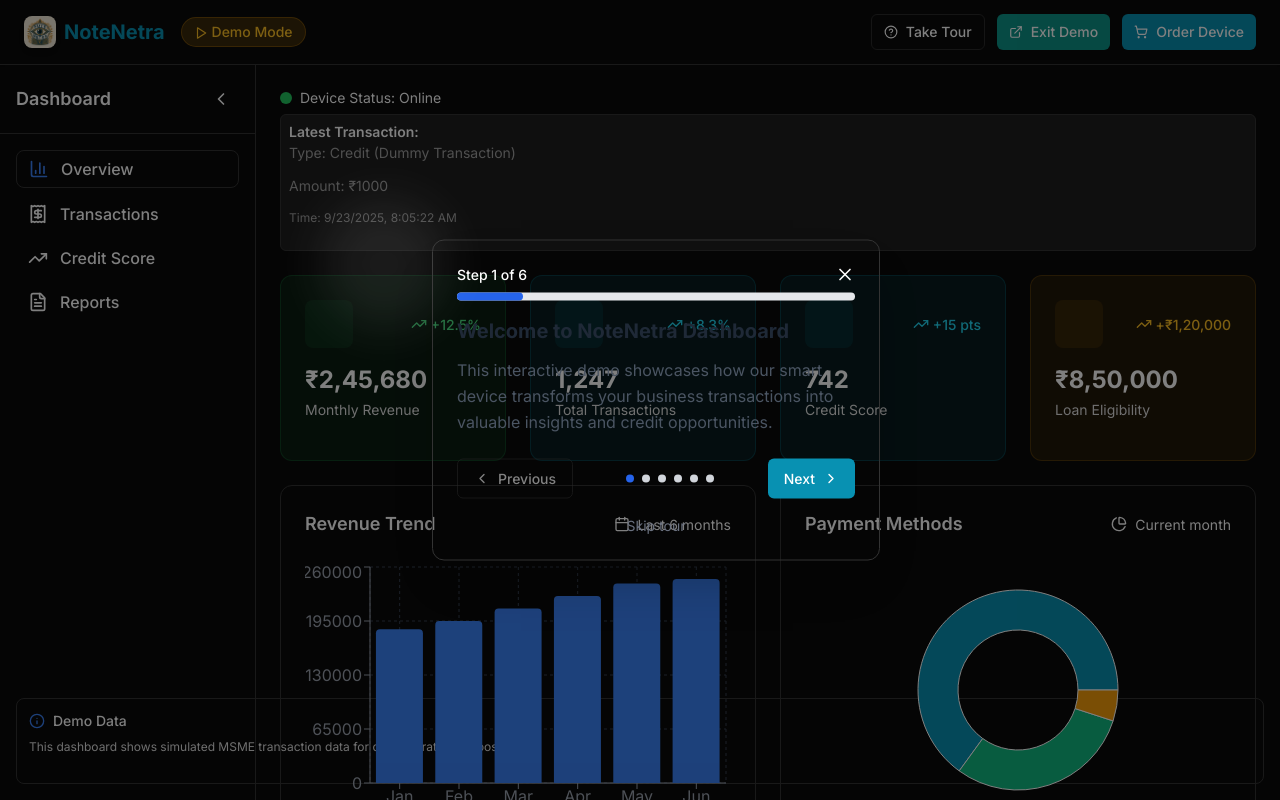
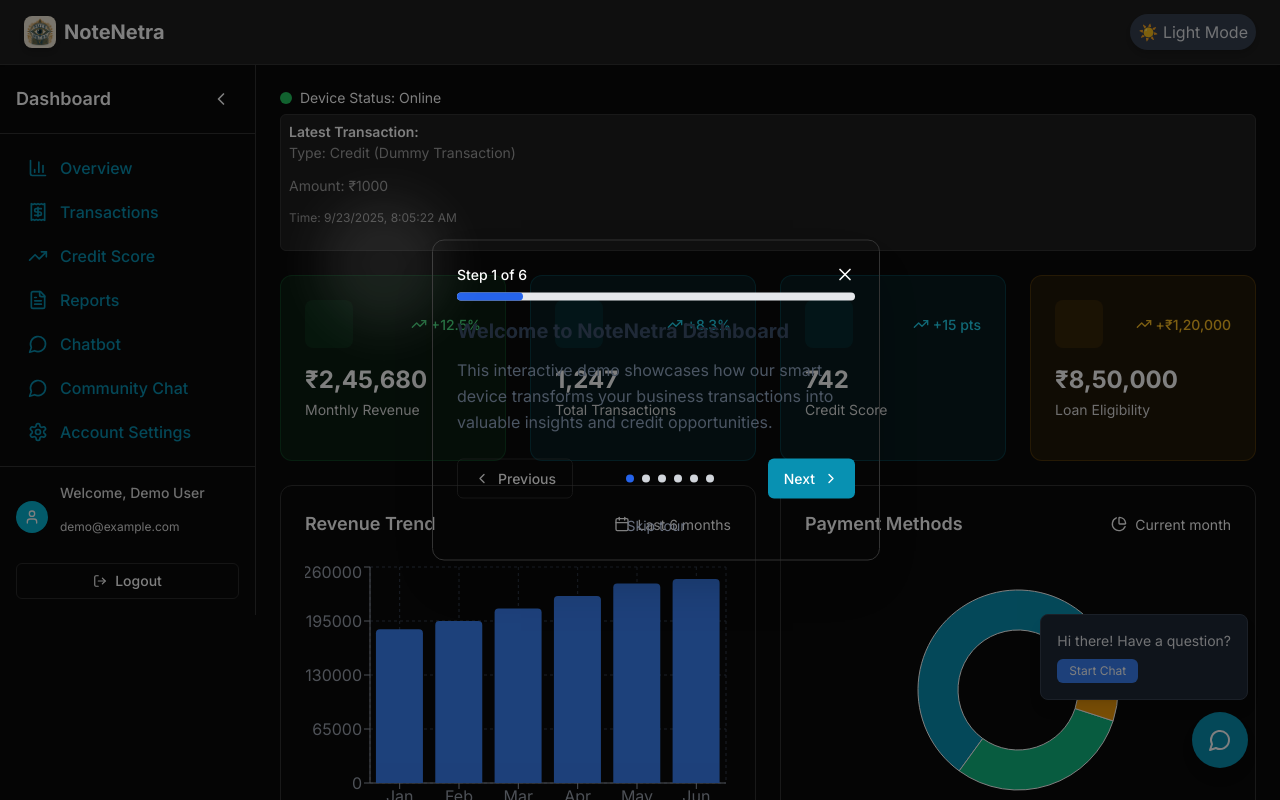
Before and after one commit to kakupro133/NoteNetra, a React (Vite) app: page /dashboard-demo in a window 1280 px wide. Shown: the top 800 px of the page. Built offline with nearby package versions, Linux system fonts and the light colour scheme.

Commit message:
Feat: Integrate dashboard components and dummy data into dashboard-demo page

```diff
--- a/src/pages/dashboard-demo/index.jsx
+++ b/src/pages/dashboard-demo/index.jsx
@@ -1,29 +1,35 @@
 import React, { useState, useEffect } from 'react';
 import { useNavigate } from 'react-router-dom';
-import DemoHeader from './components/DemoHeader';
-import DemoSidebar from './components/DemoSidebar';
+import Header from '../dashboard/components/Header';
+import Sidebar from '../dashboard/components/Sidebar';
 import OverviewView from './components/OverviewView';
 import TransactionsView from './components/TransactionsView';
 import CreditScoreView from './components/CreditScoreView';
 import ReportsView from './components/ReportsView';
 import GuidedTour from './components/GuidedTour';
 import MobileBottomNav from './components/MobileBottomNav';
-import DeviceStatus from '../../components/DeviceStatus'; // Import DeviceStatus
+import DeviceStatus from '../../components/DeviceStatus';
+import ChatWidget from '../../components/ChatWidget';
+import PrivateChatList from '../dashboard/components/PrivateChatList';
+import PrivateChatWindow from '../dashboard/components/PrivateChatWindow';
+import UserProfile from '../dashboard/components/UserProfile';
+import useTheme from '../../hooks/useTheme';
 
 const DashboardDemo = () => {
   const navigate = useNavigate();
+  const { theme, toggleTheme } = useTheme();
   const [activeView, setActiveView] = useState('overview');
   const [isSidebarCollapsed, setIsSidebarCollapsed] = useState(false);
   const [showGuidedTour, setShowGuidedTour] = useState(false);
   const [isMobile, setIsMobile] = useState(false);
   const [isLoading, setIsLoading] = useState(true);
   const [error, setError] = useState(null);
-  const deviceId = "8Z642cHB2pXTGv8BnCbrzMYGWz23"; // Updated device ID to match Firebase
+  const deviceId = "ESP32_DevKitV1"; // Generic dummy ID
+  const user = { uid: 'demoUser', displayName: 'Demo User', email: 'demo@example.com' }; // Dummy user for demo
 
   useEffect(() => {
     console.log('DashboardDemo: Component mounted');
 
-    // Check if user is on mobile
     const checkMobile = () => {
       setIsMobile(window.innerWidth < 768);
       if (window.innerWidth < 768) {
@@ -34,13 +40,11 @@
     checkMobile();
     window.addEventListener('resize', checkMobile);
 
-    // Simulate loading for demo effect
     const loadingTimer = setTimeout(() => {
       setIsLoading(false);
       console.log('DashboardDemo: Loading completed');
     }, 1500);
 
-    // Auto-start tour for first-time visitors
     const hasSeenTour = localStorage.getItem('noteNetra-demo-tour-seen');
     if (!hasSeenTour) {
       setTimeout(() => {
@@ -89,6 +93,12 @@
           return <CreditScoreView />;
         case 'reports':
           return <ReportsView />;
+        case 'private-chat-list':
+          return <PrivateChatList />;
+        case 'private-chat-window':
+          return <PrivateChatWindow />;
+        case 'user-profile':
+          return <UserProfile />;
         default:
           return (
             <OverviewView>
@@ -110,17 +120,17 @@
 
   if (isLoading) {
     return (
-      <div className="min-h-screen bg-dark-bg-primary flex items-center justify-center">
+      <div className="min-h-screen bg-background flex items-center justify-center">
         <div className="text-center">
-          <div className="w-16 h-16 bg-dark-accent-primary rounded-lg flex items-center justify-center mb-4 mx-auto animate-pulse">
+          <div className="w-16 h-16 bg-primary rounded-lg flex items-center justify-center mb-4 mx-auto animate-pulse">
             <div className="w-8 h-8 bg-white rounded-lg flex items-center justify-center">
-              <div className="w-4 h-4 bg-dark-accent-primary rounded animate-spin"></div>
+              <div className="w-4 h-4 bg-primary rounded animate-spin"></div>
             </div>
           </div>
-          <h2 className="text-xl font-semibold text-dark-text-primary mb-2">Loading NoteNetra Dashboard</h2>
-          <p className="text-dark-text-secondary">Preparing your demo experience...</p>
-          <div className="w-64 bg-dark-bg-tertiary rounded-full h-2 mx-auto mt-4">
-            <div className="bg-dark-accent-primary h-2 rounded-full animate-pulse" style={{ width: '75%' }}></div>
+          <h2 className="text-xl font-semibold text-foreground mb-2">Loading NoteNetra Demo</h2>
+          <p className="text-muted-foreground">Preparing your demo experience...</p>
+          <div className="w-64 bg-muted rounded-full h-2 mx-auto mt-4">
+            <div className="bg-primary h-2 rounded-full animate-pulse" style={{ width: '75%' }}></div>
           </div>
         </div>
       </div>
@@ -129,13 +139,13 @@
 
   if (error) {
     return (
-      <div className="min-h-screen bg-dark-bg-primary flex items-center justify-center">
+      <div className="min-h-screen bg-background flex items-center justify-center">
         <div className="text-center p-8">
-          <h2 className="text-xl font-semibold text-red-400 mb-4">Demo Error</h2>
-          <p className="text-dark-text-secondary mb-4">{error}</p>
+          <h2 className="text-xl font-semibold text-red-500 mb-4">Demo Error</h2>
+          <p className="text-muted-foreground mb-4">{error}</p>
           <button
             onClick={() => window.location.reload()}
-            className="px-4 py-2 bg-dark-accent-primary text-white rounded-lg"
+            className="px-4 py-2 bg-primary text-white rounded-lg"
           >
             Reload Demo
           </button>
@@ -145,26 +155,25 @@
   }
 
   return (
-    <div className="min-h-screen bg-dark-bg-primary flex flex-col">
-      {/* Demo Header */}
-      <DemoHeader
-        onExitDemo={handleExitDemo}
-        onStartTour={handleStartTour}
+    <div className="min-h-screen bg-background flex flex-col">
+      <Header
+        user={user}
+        theme={theme}
+        toggleTheme={toggleTheme}
+        onExitDemo={handleExitDemo} // Pass handleExitDemo to Header
       />
 
-      {/* Main Content Area */}
       <div className="flex flex-1 overflow-hidden">
-        {/* Desktop Sidebar */}
         {!isMobile && (
-          <DemoSidebar
+          <Sidebar
             activeView={activeView}
             onViewChange={handleViewChange}
             isCollapsed={isSidebarCollapsed}
             onToggleCollapse={toggleSidebar}
+            user={user}
           />
         )}
 
-        {/* Main Content */}
         <main className={`flex-1 overflow-auto ${isMobile ? 'pb-16' : ''}`}>
           <div className="min-h-full">
             {activeView === 'overview' ? (
@@ -178,14 +187,14 @@
         </main>
       </div>
 
-      {/* Mobile Bottom Navigation */}
       <MobileBottomNav
         activeView={activeView}
         onViewChange={handleViewChange}
         isVisible={isMobile}
       />
 
-      {/* Guided Tour */}
+      <ChatWidget />
+
       <GuidedTour
         isActive={showGuidedTour}
         onClose={() => setShowGuidedTour(false)}
```
